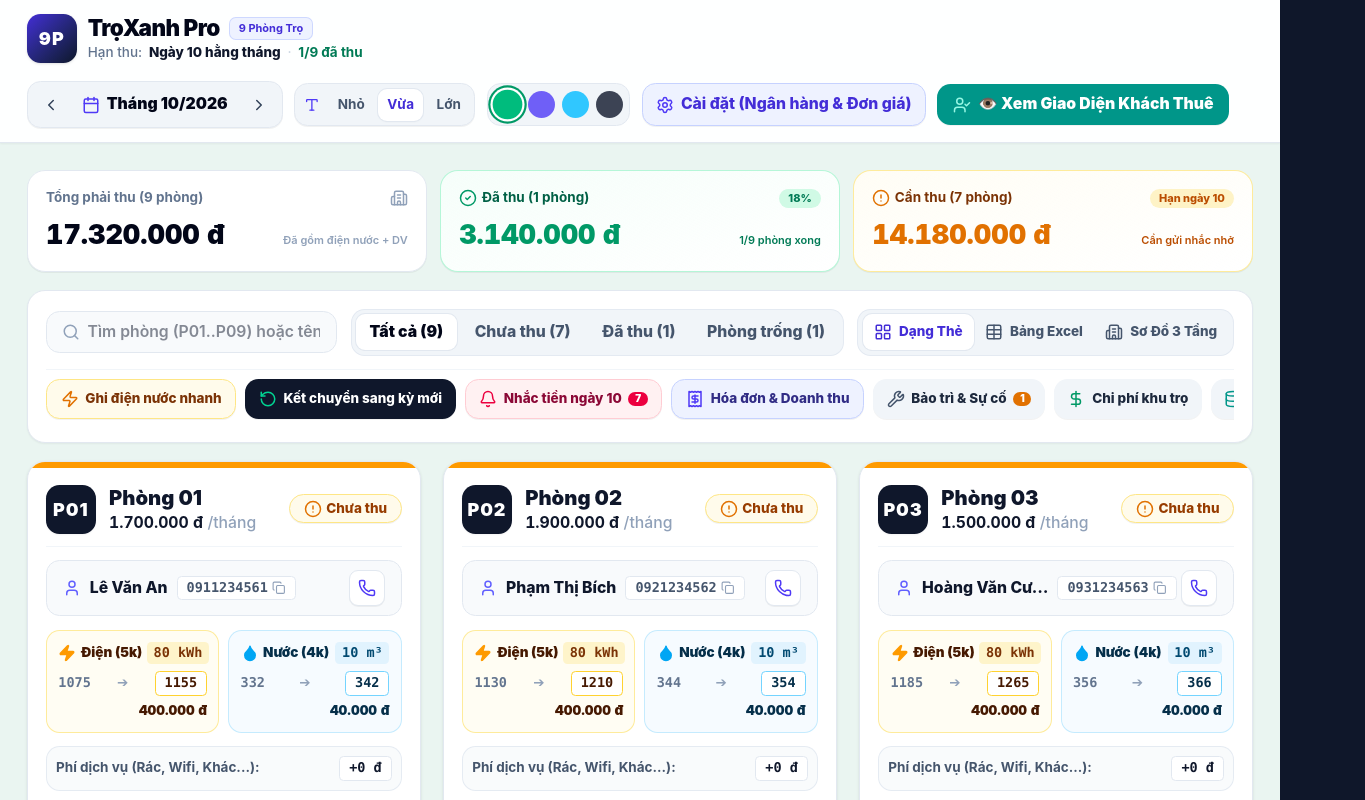
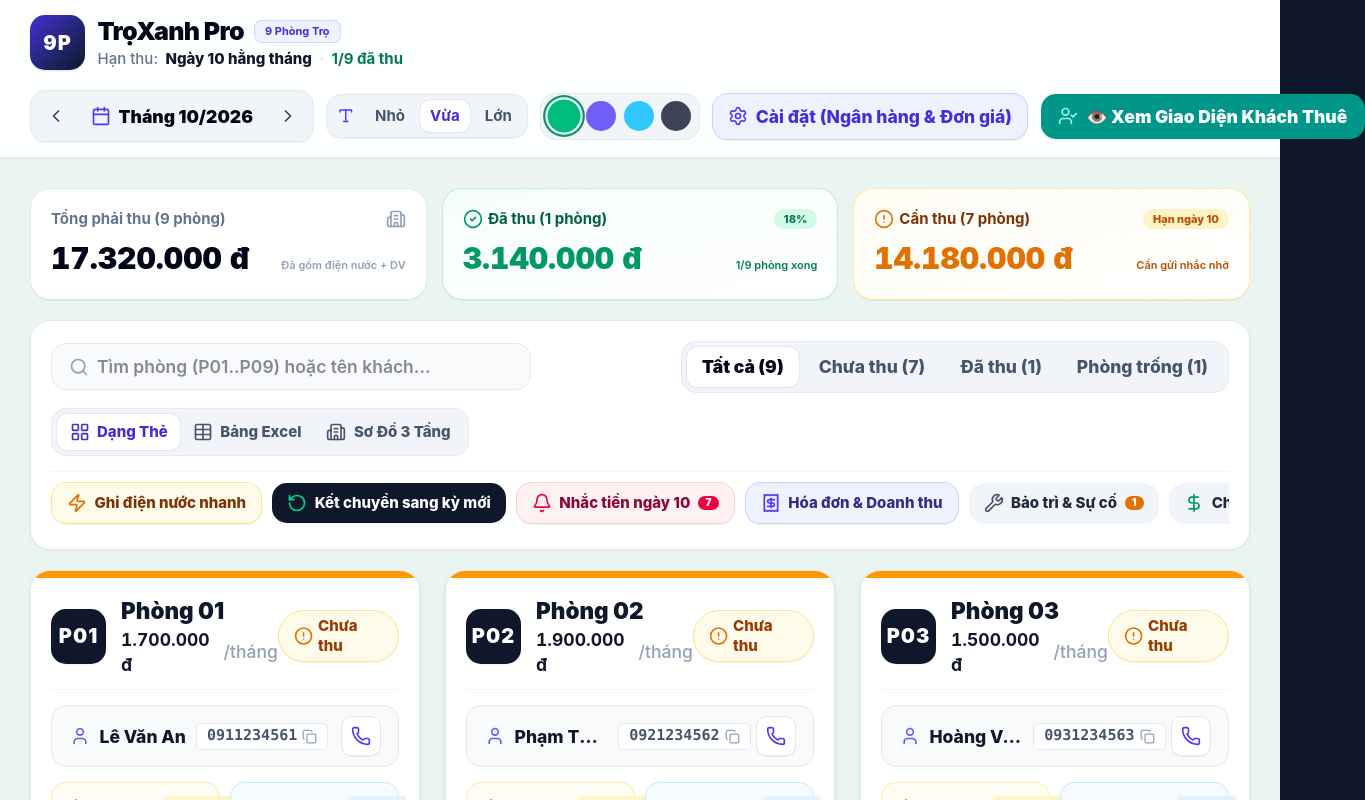
Before and after one commit to Bios597407/App-Ph-ng-Tr-, a React (Vite) app: page / in a window 1280 px wide. Shown: the top 800 px of the page, 1365 px wide, since content can reach past the window. Built offline with nearby package versions, Linux system fonts and the light colour scheme; no server answers.

Commit message:
style: increase base font sizes for readability
Updated text scale configurations to improve legibility by increasing the base font sizes for all levels (sm, md, lg) by 2px.

```diff
--- a/src/App.tsx
+++ b/src/App.tsx
@@ -493,7 +493,7 @@
                 className={`px-2 py-0.5 rounded text-xs font-bold transition-all cursor-pointer ${
                   textHeight === 'sm' ? 'bg-emerald-600 text-white font-black' : 'text-slate-400 hover:text-white'
                 }`}
-                title="Chiều cao chữ: Nhỏ (16px - dòng 1.35)"
+                title="Chiều cao chữ: Nhỏ (18px - dòng 1.35)"
               >
                 Nhỏ
               </button>
@@ -503,7 +503,7 @@
                 className={`px-2 py-0.5 rounded text-xs font-bold transition-all cursor-pointer ${
                   textHeight === 'md' ? 'bg-emerald-600 text-white font-black' : 'text-slate-400 hover:text-white'
                 }`}
-                title="Chiều cao chữ: Tiêu chuẩn (18px - dòng 1.5)"
+                title="Chiều cao chữ: Tiêu chuẩn (20px - dòng 1.5)"
               >
                 Vừa
               </button>
@@ -513,7 +513,7 @@
                 className={`px-2 py-0.5 rounded text-xs font-bold transition-all cursor-pointer ${
                   textHeight === 'lg' ? 'bg-emerald-600 text-white font-black' : 'text-slate-400 hover:text-white'
                 }`}
-                title="Chiều cao chữ: Lớn (20px - dòng 1.65)"
+                title="Chiều cao chữ: Lớn (22px - dòng 1.65)"
               >
                 Lớn
               </button>
@@ -647,7 +647,7 @@
                     ? 'bg-white text-indigo-700 shadow-xs font-black ring-1 ring-slate-200'
                     : 'text-slate-600 hover:text-slate-900 hover:bg-slate-200/60'
                 }`}
-                title="Cỡ chữ Nhỏ (16px - dòng 1.35)"
+                title="Cỡ chữ Nhỏ (18px - dòng 1.35)"
               >
                 Nhỏ
               </button>
@@ -659,7 +659,7 @@
                     ? 'bg-white text-indigo-700 shadow-xs font-black ring-1 ring-slate-200'
                     : 'text-slate-600 hover:text-slate-900 hover:bg-slate-200/60'
                 }`}
-                title="Cỡ chữ Tiêu chuẩn (18px - dòng 1.5)"
+                title="Cỡ chữ Tiêu chuẩn (20px - dòng 1.5)"
               >
                 Vừa
               </button>
@@ -671,7 +671,7 @@
                     ? 'bg-white text-indigo-700 shadow-xs font-black ring-1 ring-slate-200'
                     : 'text-slate-600 hover:text-slate-900 hover:bg-slate-200/60'
                 }`}
-                title="Cỡ chữ Lớn (20px - dòng 1.65)"
+                title="Cỡ chữ Lớn (22px - dòng 1.65)"
               >
                 Lớn
               </button>
--- a/src/index.css
+++ b/src/index.css
@@ -38,27 +38,27 @@
   transition: font-size 0.15s ease, line-height 0.15s ease;
 }
 
-/* Lựa chọn 1: Nhỏ gọn (16px - Dòng cao 1.35) */
+/* Lựa chọn 1: Nhỏ gọn (18px - Dòng cao 1.35) */
 html.text-scale-sm {
-  font-size: 16px;
+  font-size: 18px;
   line-height: 1.35;
-  --app-font-size: 16px;
+  --app-font-size: 18px;
   --app-line-height: 1.35;
 }
 
-/* Lựa chọn 2: Tiêu chuẩn (18px - Dòng cao 1.5) */
+/* Lựa chọn 2: Tiêu chuẩn (20px - Dòng cao 1.5) */
 html.text-scale-md {
-  font-size: 18px;
+  font-size: 20px;
   line-height: 1.5;
-  --app-font-size: 18px;
+  --app-font-size: 20px;
   --app-line-height: 1.5;
 }
 
-/* Lựa chọn 3: Lớn (20px - Dòng cao 1.65) */
+/* Lựa chọn 3: Lớn (22px - Dòng cao 1.65) */
 html.text-scale-lg {
-  font-size: 20px;
+  font-size: 22px;
   line-height: 1.65;
-  --app-font-size: 20px;
+  --app-font-size: 22px;
   --app-line-height: 1.65;
 }
 
```
